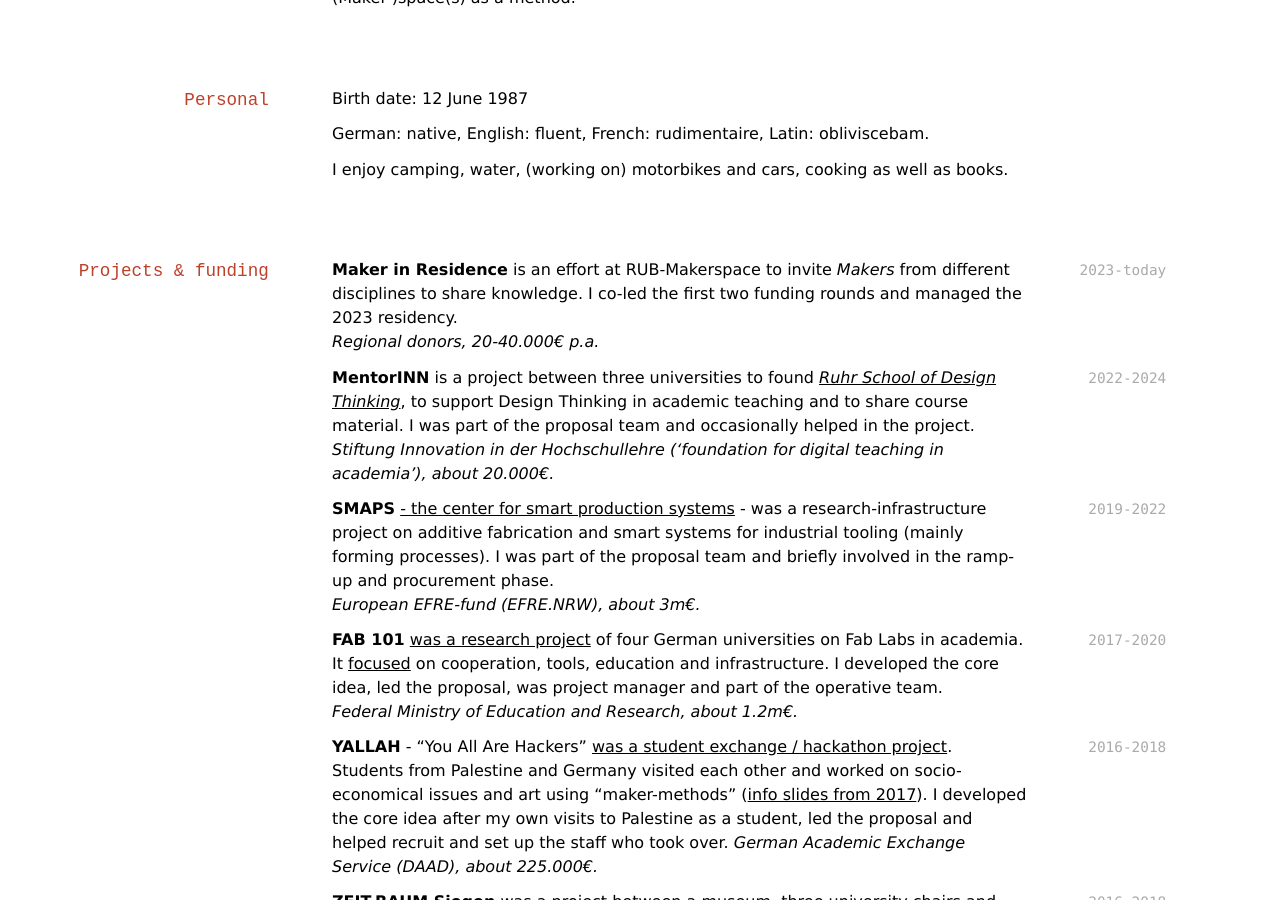
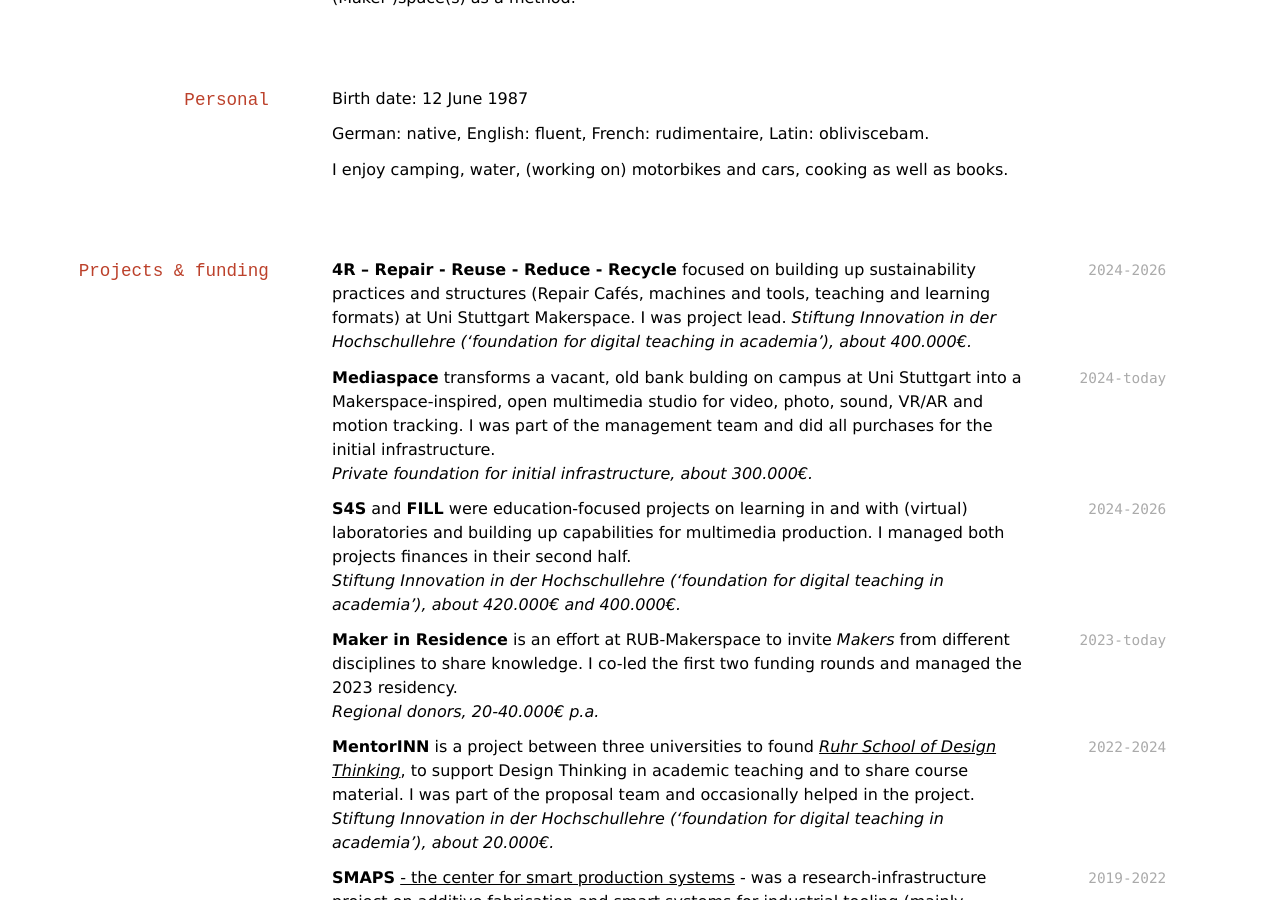
Before and after one commit to oliverstickel/oliverstickel.github.io, a Jekyll site: the page built from index.md, in a window 1280 px wide and 900 px high, scrolled down 2672 px. Built offline with Jekyll 4.4.1, drawn with Linux system fonts in a browser that asks for light colours; nearby versions of some CDN libraries; a style sheet for code colours, icons or effects is not loaded.

Commit message:
Update index.md

```diff
--- a/index.md
+++ b/index.md
@@ -91,6 +91,18 @@ I enjoy camping, water, (working on) motorbikes and cars, cooking as well as boo
 
 
 ## Projects & funding
+
+`2024-2026`
+**4R -- Repair - Reuse - Reduce - Recycle** focused on building up sustainability practices and structures (Repair Cafés, machines and tools, teaching and learning formats) at Uni Stuttgart Makerspace. I was project lead.
+*Stiftung Innovation in der Hochschullehre ('foundation for digital teaching in academia'), about 400.000€.*
+
+`2024-today`
+**Mediaspace** transforms a vacant, old bank bulding on campus at Uni Stuttgart into a Makerspace-inspired, open multimedia studio for video, photo, sound, VR/AR and motion tracking. I was part of the management team and did all purchases for the initial infrastructure.
+*Private foundation for initial infrastructure, about 300.000€.*
+
+`2024-2026`
+**S4S** and **FILL** were education-focused projects on learning in and with (virtual) laboratories and building up capabilities for multimedia production. I managed both projects finances in their second half.
+*Stiftung Innovation in der Hochschullehre ('foundation for digital teaching in academia'), about 420.000€ and 400.000€.*
 
 `2023-today`
 **Maker in Residence** is an effort at RUB-Makerspace to invite *Makers* from different disciplines to share knowledge. I co-led the first two funding rounds and managed the 2023 residency.
```
